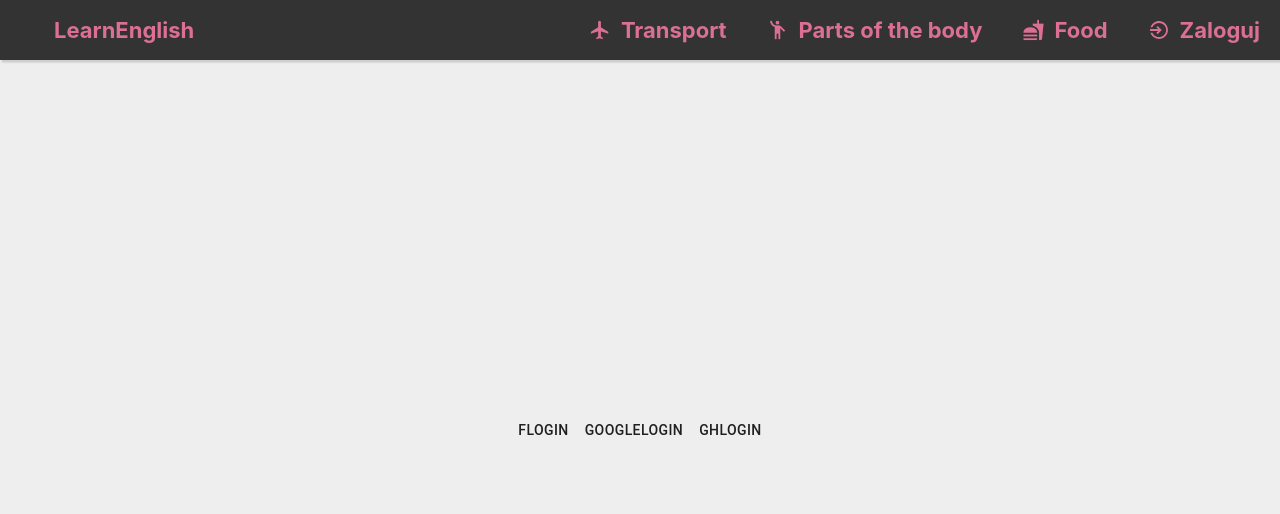
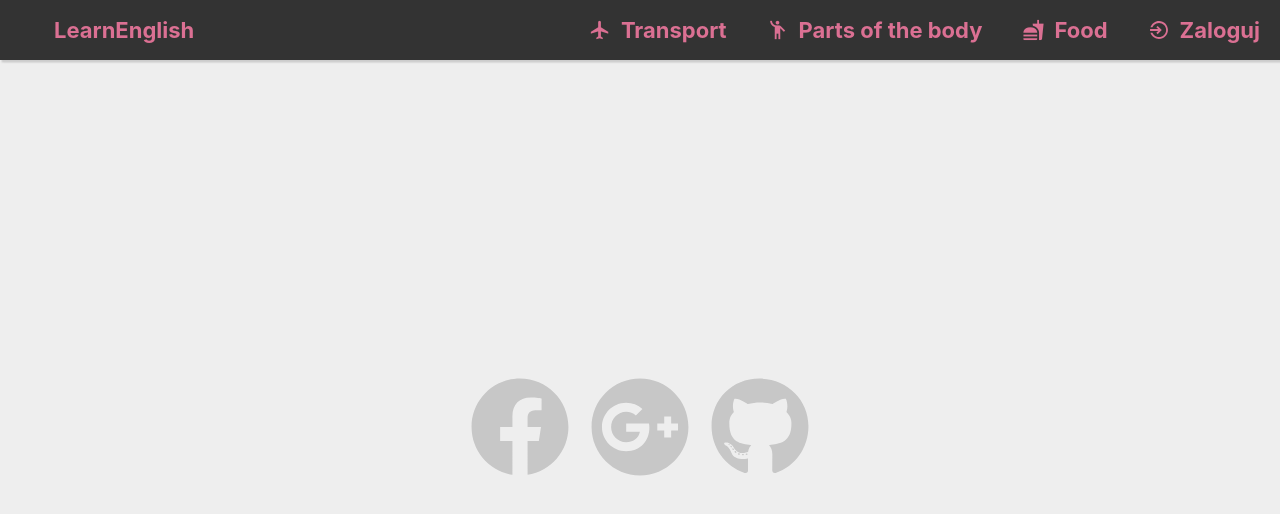
Before and after one commit to bergmaner/learnenglish, a React (Create React App) app: page /login in a window 1280 px wide. Shown: the top 514 px of the page. Built offline with nearby package versions, Linux system fonts and the light colour scheme; no server answers.

Commit message:
Login socialmedia style

```diff
--- a/src/features/auth/Login.js
+++ b/src/features/auth/Login.js
@@ -1,8 +1,39 @@
 import React from 'react';
-import {Button} from '@material-ui/core';
+import { FaFacebook,FaGithub,FaGooglePlus } from "react-icons/fa";
+import styled from 'styled-components';
 import {fbAuth} from '../../services/firebase';
 import {ghAuth} from '../../services/firebase';
 import {googleAuth} from '../../services/firebase';
+import {Avatar} from '@material-ui/core';
+
+const Facebook = styled(FaFacebook)`
+font-size : 100px;
+margin : 10px;
+cursor:pointer;
+&:hover
+{
+    color : #3b5998;
+}
+
+`;
+const Github = styled(FaGithub)`
+font-size : 100px;
+margin : 10px;
+cursor:pointer;
+&:hover
+{
+    color : #24292e;
+}
+`;
+const Google = styled(FaGooglePlus)`
+font-size : 100px;
+margin : 10px;
+cursor:pointer;
+&:hover
+{
+    color : #dd4b39;
+}
+`;
 
 export default () =>
 {
@@ -23,9 +54,12 @@ export default () =>
 
     return (
         <div>
-            <Button onClick = { () => handleFbLogin() }>FLogin</Button>
-            <Button onClick = { () => handleGoogleLogin() }>GoogleLogin</Button>
-            <Button onClick = { () => handleGhLogin() }>GhLogin</Button>
+
+        <Facebook onClick = { () => handleFbLogin() } />
+        <Google onClick = { () => handleGoogleLogin()} />
+        <Github onClick = { () => handleGhLogin() } />
+
+
 
         </div>
     );
```
